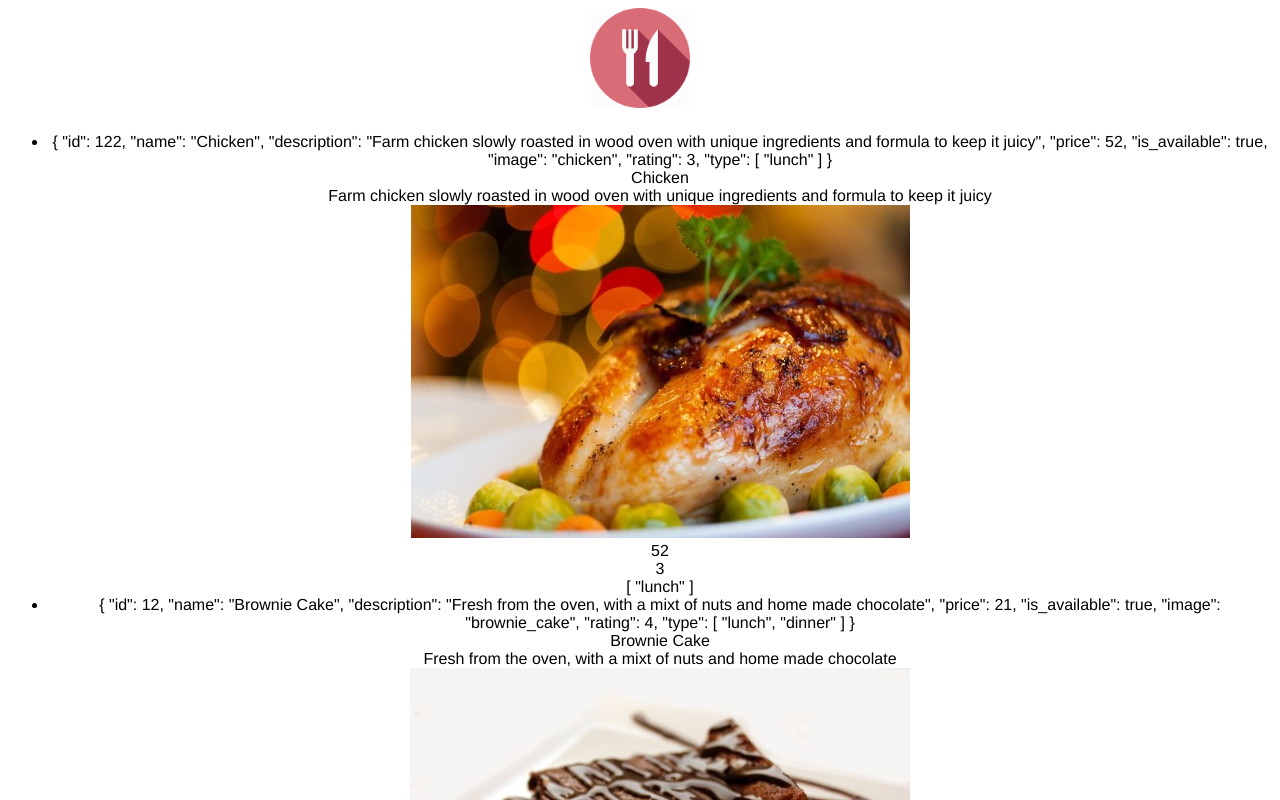
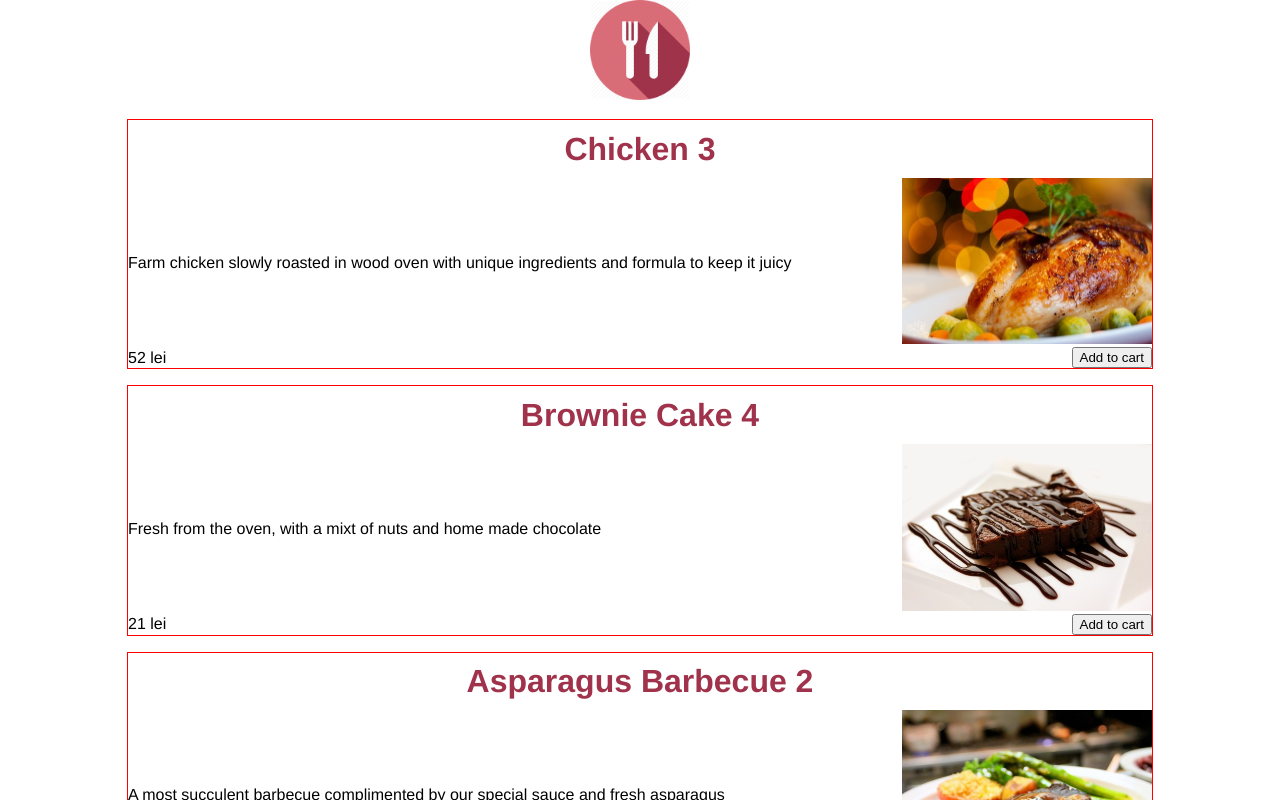
Before and after one commit to Marianissimus/Restaurant-menu, a Vue app in the folder restaurant-menu/: page / in a window 1280 px wide. Shown: the top 800 px of the page. Built offline with nearby package versions, Linux system fonts and the light colour scheme.

Commit message:
css reset; basic menu list styling

```diff
--- a/restaurant-menu/src/App.vue
+++ b/restaurant-menu/src/App.vue
@@ -1,6 +1,6 @@
 <template>
   <img alt="logo" src="/favicon.png" id="logo">
-  <Menu msg="Welcome to Your Vue.js App"/>
+  <Menu />
 </template>
 
 <script>
@@ -24,4 +24,51 @@ export default {
 #logo {
   height: 100px;
 }
+/* css reset; modified for own needs
+/* http://meyerweb.com/eric/tools/css/reset/
+   v2.0 | 20110126
+   License: none (public domain)
+*/
+
+html, body, div, span, applet, object, iframe,
+h1, h2, h3, h4, h5, h6, p, blockquote, pre,
+a, abbr, acronym, address, big, cite, code,
+del, dfn, em, img, ins, kbd, q, s, samp,
+small, strike, strong, sub, sup, tt, var,
+b, u, i, center,
+dl, dt, dd, ol, ul, li,
+fieldset, form, label, legend,
+table, caption, tbody, tfoot, thead, tr, th, td,
+article, aside, canvas, details, embed,
+figure, figcaption, footer, header, hgroup,
+menu, nav, output, ruby, section, summary,
+time, mark, audio, video {
+  margin: 0;
+  padding: 0;
+  border: 0;
+  vertical-align: baseline;
+}
+/* HTML5 display-role reset for older browsers */
+article, aside, details, figcaption, figure,
+footer, header, hgroup, menu, nav, section {
+  display: block;
+}
+body {
+  line-height: 1;
+}
+ol, ul {
+  list-style: none;
+}
+blockquote, q {
+  quotes: none;
+}
+blockquote:before, blockquote:after,
+q:before, q:after {
+  content: '';
+  content: none;
+}
+table {
+  border-collapse: collapse;
+  border-spacing: 0;
+}
 </style>
--- a/restaurant-menu/src/components/Menu.vue
+++ b/restaurant-menu/src/components/Menu.vue
@@ -1,7 +1,6 @@
 <template>
   <div class="menu">
-    <h1>{{ msg }}</h1>
-    <ul>
+    <ul class="menu-list">
       <li v-for="item in items" :key="item.id">
         <MenuItemPreview :currentItem="item" />
       </li>
@@ -27,3 +26,9 @@ export default {
   }
 }
 </script>
+
+<style scoped>
+  .menu-list {
+    list-style-type: none;
+  }
+</style>
--- a/restaurant-menu/src/components/MenuItemPreview.vue
+++ b/restaurant-menu/src/components/MenuItemPreview.vue
@@ -1,15 +1,21 @@
 <template>
-  <div>
-    <div>{{ item }}</div>
-    <div class="name">{{ item.name }}</div>
-    <div class="description">{{ item.description }}</div>
-    <div class="image">
-      <img :src="require(`@/assets/menu/${item.image}_sm.jpg`)"
-      />
+  <div class="menu-preview">
+    <h1 class="top">
+      <span>{{ item.name }}&nbsp;</span>
+      <span>{{ item.rating }}</span>
+    </h1>
+    <div class="content">
+      <div class="description">
+        {{ item.description }}
+      </div>
+      <div class="menu-image">
+        <img :src="require(`@/assets/menu/${item.image}_sm.jpg`)" />
+      </div>
     </div>
-    <div class="price">{{ item.price }}</div>
-    <div class="rating">{{ item.rating }}</div>
-    <div class="type">{{ item.type }}</div>
+    <div class="bottom">
+        <div class="price">{{ item.price }}&nbsp;lei</div>
+        <button>Add to cart</button>
+    </div>
   </div>
 </template>
 
@@ -27,3 +33,30 @@ export default {
 }
 
 </script>
+
+<style scoped>
+.menu-preview {
+  width: 80vw;
+  margin: 1em auto;
+  display: flex;
+  border: 1px solid red;
+  flex-direction: column;
+}
+
+.content, .bottom {
+  display: flex;
+  justify-content: space-between;
+  align-items: center;
+}
+
+.menu-image img {
+  width: 250px;
+}
+
+.top {
+  color: #A0334B;
+  text-transform: capitalize;
+  padding: .4em;
+}
+
+</style>
```
